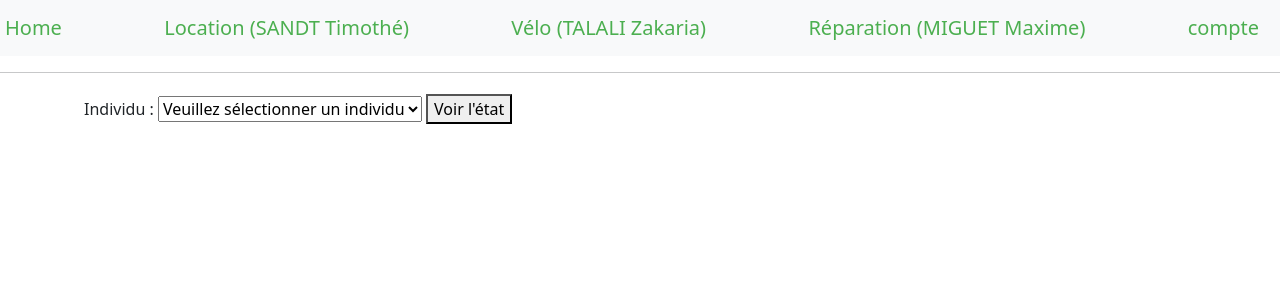
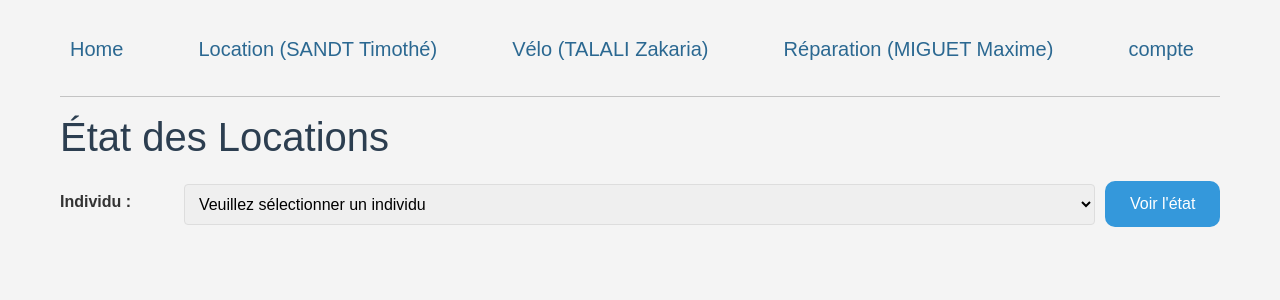
Before and after one commit to TimotheSandt/SAE1.03-1.04, a Flask app: template www/templates/location/etat_location.html in a window 1280 px wide. Shown: the top 300 px of the page. Run offline with Flask 3, Linux system fonts and the light colour scheme; the template is opened without the code that fills it, so the values that code supplies are empty; some libraries are stand-ins or nearby versions.

Commit message:
update style

```diff
--- /dev/null
+++ b/www/static/css/etat.css
@@ -0,0 +1,105 @@
+.form-group {
+    margin-bottom: 20px;
+    display: flex;
+    flex-direction: row;
+    justify-content: space-between;
+    align-items: center;
+    gap: 10px;
+    width: 100%;
+}
+
+.form-group label {
+    display: block;
+    margin-bottom: 5px;
+    font-weight: bold;
+    width: 10%;
+}
+
+.form-group select {
+    width: 80%;
+    padding: 10px;
+    border: 1px solid #ddd;
+    border-radius: 4px;
+    font-size: 16px;
+}
+
+.btn {
+    background-color: #3498db;
+    width: 10%;
+    color: #fff;
+    padding: 10px 20px;
+    border-radius: 10px;
+    transition: background-color 0.3s;
+}
+
+.btn:hover {
+    background-color: #2980b9;
+}
+
+.two-column-layout {
+    display: flex;
+    justify-content: space-between;
+    gap: 20px;
+    margin-top: 30px;
+}
+
+#location {
+    flex: 1;
+    min-width: 0;
+}
+
+#individu {
+    width: 45%;
+    padding: 0;
+    margin-top: 0;
+}
+
+.card-container {
+    display: flex;
+    justify-content: space-evenly;
+    gap: 20px;
+}
+
+.card {
+    background-color: #fff;
+    border: 1px solid #ddd;
+    border-radius: 10px;
+    padding: 15px;
+    box-shadow: 0 2px 4px rgba(0, 0, 0, 0.1);
+    margin-bottom: 15px;
+}
+
+.card-flex {
+    display: flex;
+    flex-direction: row;
+    justify-content: space-between;
+}
+
+.card .titre {
+    margin: 0 0 10px 0;
+}
+
+.card h4 {
+    margin: 0;
+    font-size: 1.6em;
+}
+
+.card .id {
+    font-size: 0.8em;
+    color: #777;
+}
+
+.card p {
+    margin: 0;
+}
+
+#statistics {
+    background-color: #ecf0f1;
+    padding: 20px;
+    border-radius: 4px;
+    margin-bottom: 30px;
+}
+
+#statistics h3 {
+    margin-top: 0;
+}
--- a/www/static/css/style.css
+++ b/www/static/css/style.css
@@ -1,53 +1,82 @@
 main {
-    margin: 0 5%;
-    padding: 5px 20px;
+    margin: 0;
+    padding: 0;
+}
+
+a {
+    color: #2b6891;
+    text-decoration: none;
+}
+
+a:hover {
+    color: #2b6891;
+}
+
+nav {
+    margin: 0;
+    padding: 10px;
+}
+
+nav a {
+    text-decoration: none;
+}
+
+nav a::after {
+    content: "";
+    display: block;
+    width: 0;
+    height: 2px;
+    background-color: #2b6891;
+    transition: width 0.3s ease-in;
+}
+
+nav a:hover::after {
+    width: 100%;
 }
 
 
+body {
+    font-family: Arial, sans-serif;
+    line-height: 1.6;
+    color: #333;
+    background-color: #f4f4f4;
+    margin: 0;
+    padding: 20px;
+    max-width: 1200px;
+    margin: 0 auto;
+}
+
+h1, h2, h3, h4 {
+    margin-bottom: 20px;
+    color: #2c3e50;
+}
+
+.table-container {
+    overflow-x: auto;
+    margin-bottom: 30px;
+}
+
+table {
+    width: 100%;
+    border-collapse: collapse;
+    min-width: 600px;
+}
+
 th, td {
-    padding: 8px;
+    padding: 12px;
     text-align: left;
     border-bottom: 1px solid #ddd;
 }
 
 thead {
-    background-color: rgb(189, 192, 187);
+    background-color: #2c3e50;
+    color: #fff;
+}
+
+tbody tr:nth-child(even) {
+    background-color: #f2f2f2;
 }
 
 tbody tr:hover {
-    background-color:#f5f5f5;
+    background-color: #e6e6e6;
 }
-
-h1 {
-    text-align: center;
-    color: #4CAF50;
-}
-
-a {
-    color: #4CAF50;
-    padding: 5px;
-    border-radius: 5px;
-    text-decoration: none;
-}
-
-a.edit_button {
-    background-color: rgb(236, 182, 63);
-    color: white;
-    transition: 0.5s ease-in-out;
-}
-
-a.delete_button {
-    background-color: rgb(177, 41, 41);
-    color: white;
-    transition: 0.5s ease-in-out;
-}
-
-a.edit_button:hover {
-    background-color: rgb(233, 233, 171);
-    color: black;
-}
-
-a.delete_button:hover {
-    background-color: rgb(224, 175, 175);
-    color: black;
-}
--- a/www/templates/layout.html
+++ b/www/templates/layout.html
@@ -12,6 +12,11 @@
         <link rel="stylesheet" href="{{ url_for('static', filename='bootstrap/css/bootstrap.css') }}" >
         <link rel="stylesheet" href="{{ url_for('static', filename='css/style.css') }}" >
     {% endblock %}
+
+    {% block style %}
+
+    {% endblock %}
+
 </head>
 <body>
 {% include('nav.html') %}
--- a/www/templates/location/etat_location.html
+++ b/www/templates/location/etat_location.html
@@ -1,40 +1,36 @@
-{% macro show_statistics(stat)%}
-    <p> {{ stat.nb }} locations sur un total de {{ stat.duree_total }} jours pour un total de {{ stat.montant_total }} €</p>
+{% macro show_statistics(stat) %}
+    <p>
+        {{ stat.nb }} locations sur un total de {{ stat.duree_total }} jours pour un total de {{ stat.montant_total }} €
+    </p>
 {% endmacro %}
 
 {% macro show_individus_concerne(individus) %}
-    <table class="table">
-        <thead class="thead-dark">
-            <tr>
-                <th>id</th>
-                <th>Nom</th>
-                <th>Nombre de location</th>
-                <th>Montant</th>
-            </tr>
-        </thead>
-        <tbody>
     {% for individu in individus %}
-            <tr>
-                <td>{{ individu.id }}</td>
-                <td>{{ individu.nom_prenom }}</td>
-                <td>{{ individu.nb }}</td>
-                <td>{{ individu.montant }}</td>
-            </tr>
+        <div class="card card-flex">
+            <div class="titre">
+                <h4>{{ individu.nom_prenom }}</h4>
+                <p class="id">id:{{ individu.id }}</p>
+            </div>
+            <div class="info">
+                <p>{{ individu.nb }} locations</p>
+                <p>{{ individu.montant }} €</p>
+            </div>
+        </div>
     {% endfor %}
-        </tbody>
-    </table>
 {% endmacro %}
-
 
 {% extends "layout.html" %}
 
-{% block title %}
-    Location
+{% block title %}Location{% endblock %}
+
+{% block style %}
+    <link rel="stylesheet" href="{{ url_for('static', filename='css/etat.css') }}">
 {% endblock %}
 
+{% block body %}
+    <h1>État des Locations</h1>
 
-{% block body %}
-    <form action="/location/etat/" method="POST">
+    <form action="/location/etat/" method="POST" class="form-group">
         <label for="selection_individus">Individu :</label>
         <select name="selection_individus" id="selection_individus" required>
             <option value="" disabled selected hidden>Veuillez sélectionner un individu</option>
@@ -44,62 +40,53 @@
                 <option value="{{ individu.id }}">{{ individu.nom_prenom }}</option>
             {% endfor %}
         </select>
-        <button type="submit">Voir l'état</button>
+        <button type="submit" class="btn">Voir l'état</button>
     </form>
 
+    {% if individu and locations %}
+        <div class="etat">
+            <h2>État pour {{ individu.nom_prenom }}</h2>
 
-    {% if individu and locations %}
-        <div>
-            <h1>Etat pour {{ individu.nom_prenom }} </h1>
-
-            <h3>Vélo</h3>
-            <table class="table">
-                <thead class="thead-dark">
-                    <tr>
-                        <th>Code</th>
-                        <th>Libellé</th>
-                        <th>Nombre de location</th>
-                        <th>duree total</th>
-                        <th>Montant</th>
-                    </tr>
-                </thead>
-                <tbody>
-                {% for velo in velos %}
-                    <tr>
-                        <td>{{ velo.code_velo }}</td>
-                        <td>{{ velo.libelle_velo }}</td>
-                        <td>{{ velo.nb }}</td>
-                        <td>{{ velo.duree }}</td>
-                        <td>{{ velo.montant }}</td>
-                    </tr>
-                {% endfor %}
-                </tbody>
-            </table>
-
-            <div class="etat">
-                <div class="individu">
-                    {% if bailleurs %}
-                        <h3>Bailleur</h3>
-                        {{ show_individus_concerne(bailleurs) }}
+            <div id="statistics">
+                {% if stat_locataire != None %}
+                    <h3>Statistiques Locataire</h3>
+                    {{ show_statistics(stat_locataire) }}
                 {% endif %}
 
-                    {% if locataires %}
-                        <h3>Locataire</h3>
-                        {{ show_individus_concerne(locataires) }}
+                {% if stat_bailleur != None %}
+                    <h3>Statistiques Bailleur</h3>
+                    {{ show_statistics(stat_bailleur) }}
                 {% endif %}
             </div>
 
-                <h3>Location Effectuée</h3>
-                <table class="table">
-                    <thead class="thead-dark">
+            <h3>Liste des vélos concernés par {{ individu.nom_prenom }}</h3>
+            <div class="card-container">
+                {% for velo in velos %}
+                    <div class="card">
+                        <div class="titre">
+                            <h4>{{ velo.libelle_velo }}</h4>
+                            <p class="id">id:{{ velo.code_velo }}</p>
+                        </div>
+                        <p>Le vélo a été loué <strong>{{ velo.nb }} fois</strong> durant <strong>{{ velo.duree }} jours</strong></p>
+                        <p>Il a rapporté <strong>{{ velo.montant }} €</strong> à l'association VéloCampus</p>
+                    </div>
+                {% endfor %}
+            </div>
+
+            <div class="two-column-layout">
+                <div id="location">
+                    <h3>Locations Effectuées</h3>
+                    <div class="table-container">
+                        <table>
+                            <thead>
                                 <tr>
-                            <th>id</th>
-                            <th>prix</th>
-                            <th>date début</th>
-                            <th>date fin</th>
-                            <th>velo</th>
-                            <th>locataire</th>
-                            <th>bailleur</th>
+                                    <th>ID</th>
+                                    <th>Prix</th>
+                                    <th>Date début</th>
+                                    <th>Date fin</th>
+                                    <th>Vélo</th>
+                                    <th>Locataire</th>
+                                    <th>Bailleur</th>
                                 </tr>
                             </thead>
                             <tbody>
@@ -112,25 +99,26 @@
                                     <td>{{ ligne.velo }}</td>
                                     <td>{{ ligne.locataire }}</td>
                                     <td>{{ ligne.bailleur }}</td>
-                                <td>{{ ligne.station_id }}</td>
                                 </tr>
                                 {% endfor %}
                             </tbody>
                         </table>
                     </div>
-
-
-
-            {% if stat_locataire != None %}
-                {{ show_statistics(stat_locataire) }}
+                </div>
+                <div id="individu">
+                    {% if bailleurs %}
+                        <h3>Bailleur</h3>
+                        {{ show_individus_concerne(bailleurs) }}
                     {% endif %}
 
-            {% if stat_bailleur != None %}
-                {{ show_statistics(stat_bailleur) }}
+                    {% if locataires %}
+                        <h3>Locataire</h3>
+                        {{ show_individus_concerne(locataires) }}
                     {% endif %}
-
+                </div>
+            </div>
         </div>
     {% elif individu %}
-        <p>Ancune Location pour {{ individu.nom_prenom }}
+        <p>Aucune Location pour {{ individu.nom_prenom }}</p>
     {% endif %}
 {% endblock %}
--- a/www/templates/nav.html
+++ b/www/templates/nav.html
@@ -1,9 +1,8 @@
-<nav class="navbar bg-light">
+<nav class="navbar">
     <a class="navbar-brand" href="/">Home</a>
     <a class="navbar-brand" href="/location/show">Location (SANDT Timothé)</a>
     <a class="navbar-brand" href="/velo/show">Vélo (TALALI Zakaria)</a>
     <a class="navbar-brand" href="/reparation/show">Réparation (MIGUET Maxime)</a>
     <a class="navbar-brand" href="/compte/add">compte</a>
-
 </nav>
 <hr>
```
Lines whose indentation alone changed are shown as unchanged.
